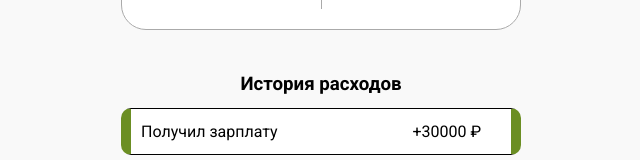
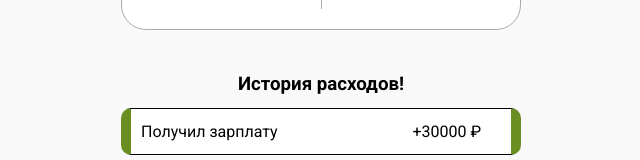
Before and after one commit to Plakhtiev/react_cost_calculator, a React (Create React App) app: page / in a window 1280 px wide. Shown: the part 276-436 px from the top of the page, without its empty margins (319-959 px from the left). Built offline with nearby package versions, Linux system fonts and the light colour scheme.

Commit message:
test change

```diff
--- a/src/componets/history/History.js
+++ b/src/componets/history/History.js
@@ -4,7 +4,7 @@ import HistoryItem from './HistoryItem';
 function History() {
     return (
         <section className="history">
-            <h3>История расходов</h3>
+            <h3>История расходов!</h3>
             <ul className="history__list">
                 <HistoryItem />
 
```
